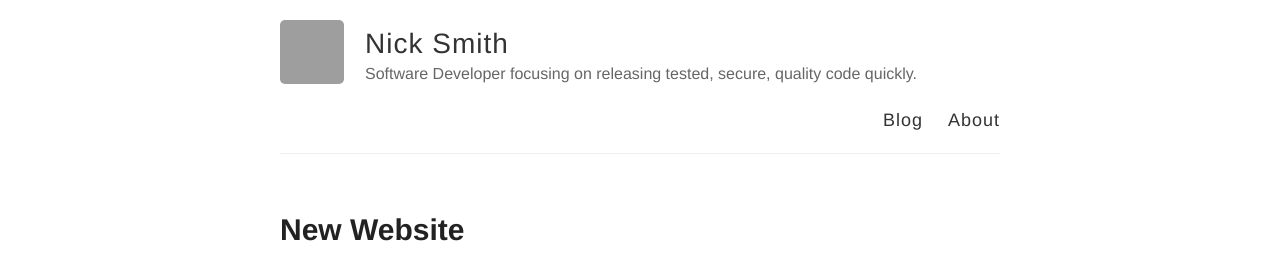
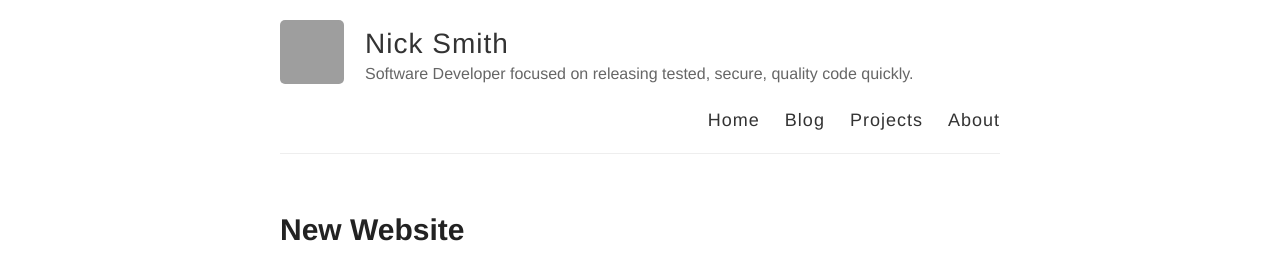
Before and after one commit to clickthisnick/clickthisnick.github.io, a Jekyll site: the page built from _posts/2014-3-3-Hello-World.md, in a window 1280 px wide. Shown: the top 257 px of the page. Built offline with Jekyll 4.4.1, drawn with Linux system fonts in a browser that asks for light colours; grey boxes are pictures that could not be loaded.

Commit message:
Adding homepage and project page

```diff
--- a/_config.yml
+++ b/_config.yml
@@ -6,7 +6,7 @@
 name: Nick Smith
 
 # Short bio or description (displayed in the header)
-description: Software Developer focusing on releasing tested, secure, quality code quickly.
+description: Software Developer focused on releasing tested, secure, quality code quickly.
 
 # URL of your avatar or profile pic (you could use your GitHub profile pic)
 avatar: https://www.gravatar.com/avatar/11a3de34ea23c7d2c3ce6a7563087814?s=64&d=identicon&r=PG&f=1
@@ -23,7 +23,7 @@
   flickr:
   github: clickthisnick
   instagram:
-  linkedin: https://www.linkedin.com/in/clickthisnick/
+  linkedin: clickthisnick
   pinterest:
   rss: # just type anything here for a working RSS icon
   twitter:
--- a/_layouts/default.html
+++ b/_layouts/default.html
@@ -27,7 +27,9 @@
           </div>
 
           <nav>
-            <a href="{{ site.baseurl }}/">Blog</a>
+            <a href="{{ site.baseurl }}/">Home</a>
+            <a href="{{ site.baseurl }}/blog">Blog</a>
+            <a href="{{ site.baseurl }}/projects">Projects</a>
             <a href="{{ site.baseurl }}/about">About</a>
           </nav>
         </header>
```
Also changed, not shown: _posts/2014-3-3-Hello-World.md (+1 -0 lines), projects.md (added, +7 -0 lines).
